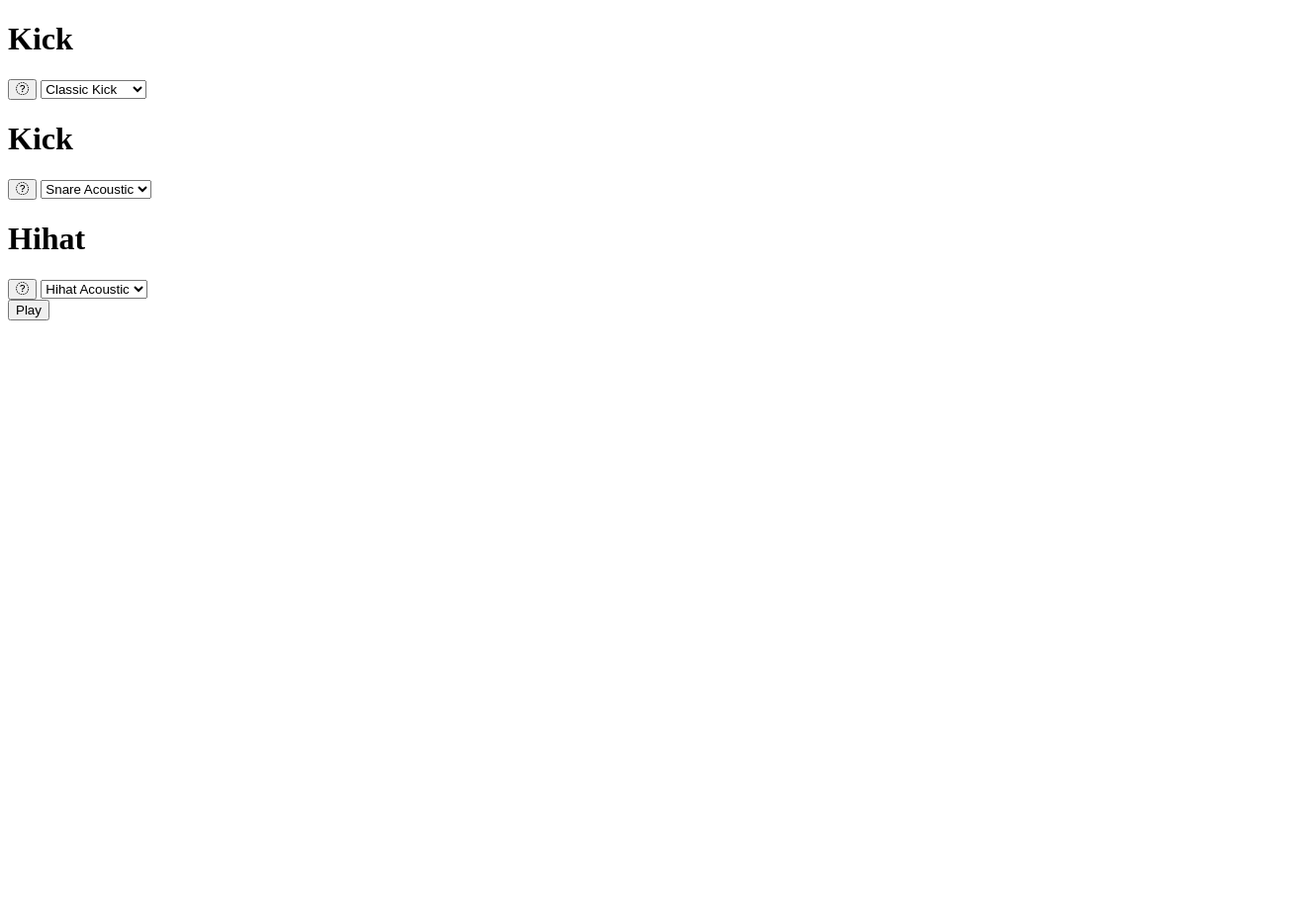
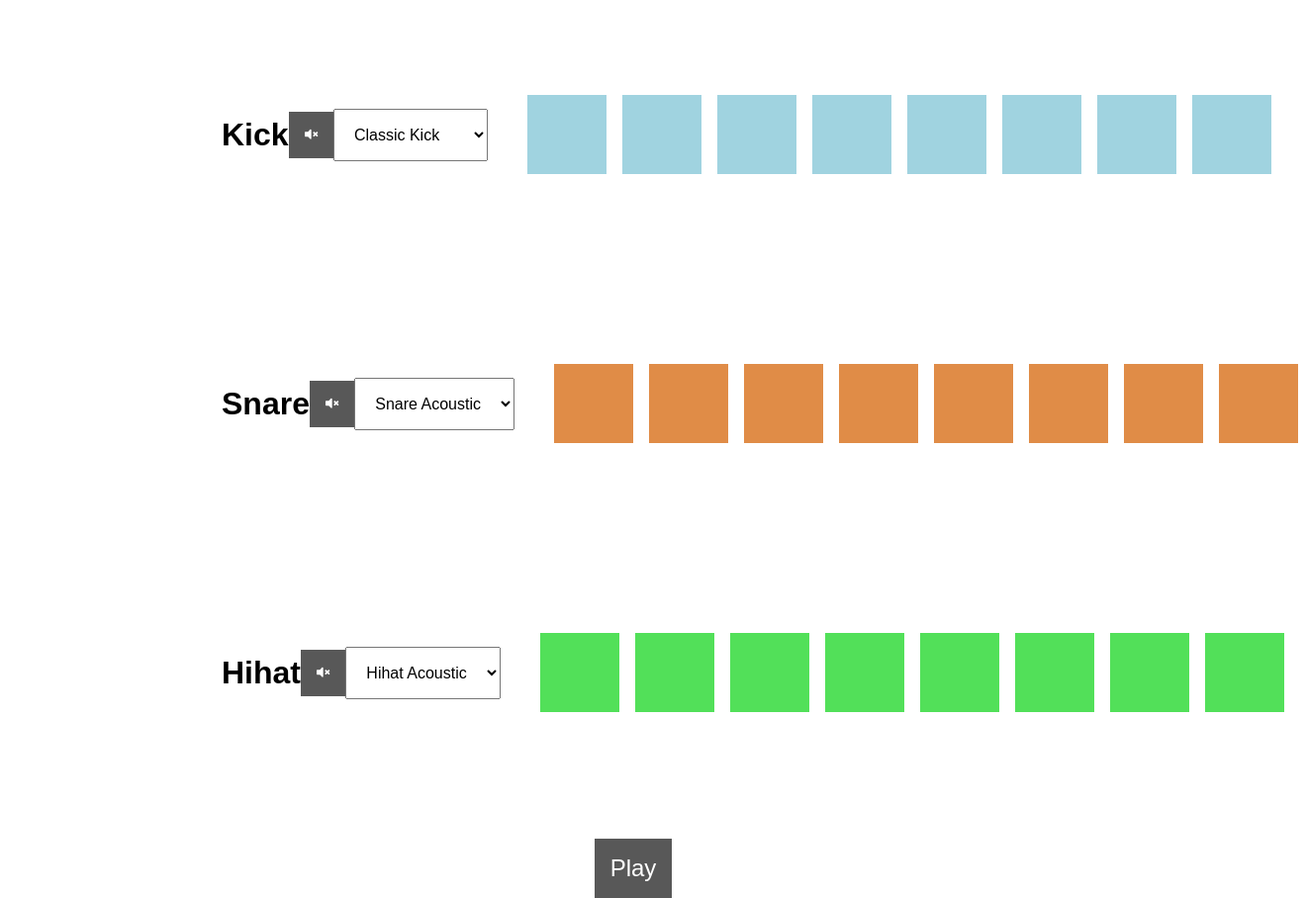
Before and after one commit to haikelfd/Beat-Maker, a plain HTML site: page index.html in a window 1280 px wide. Shown: the whole page at 99% size, 1320 px wide, since content can reach past the window. Before the commit the page ends 800 px from the top, so only its background shows below. Drawn offline with Linux system fonts and the light colour scheme.

Commit message:
CSS Setup

```diff
--- a/index.html
+++ b/index.html
@@ -11,8 +11,8 @@
       <div class="kick-track">
         <div class="controls">
           <h1>Kick</h1>
-          <button data-trck="0" class="mute kick-volume">
-            <i class="fas fa-volume-mte"></i>
+          <button data-track="0" class="mute kick-volume">
+            <i class="fas fa-volume-mute"></i>
           </button>
           <select name="kick-select" id="kick-select">
             <option value="./sound/kick-classic.wav">Classic Kick</option>
@@ -31,18 +31,16 @@
           <div class="pad kick-pad b7"></div>
         </div>
       </div>
-      <div class="Snare-track">
+      <div class="snare-track">
         <div class="controls">
-          <h1>Kick</h1>
-          <button data-trck="1" class="mute snare-volume">
-            <i class="fas fa-volume-mte"></i>
+          <h1>Snare</h1>
+          <button data-track="0" class="mute kick-volume">
+            <i class="fas fa-volume-mute"></i>
           </button>
           <select name="snare-select" id="snare-select">
-            <option value="./sound/snare-acoustic01.wav">
-              Snare Acoustic</option
-            >
-            <option value="./sound/snare-808.wav">Sanre 808</option>
-            <option value="./sound/snare-viny102.wav">Snare Vinyl</option>
+            <option value="./sound/snare-acoustic01.wav">Snare Acoustic</option>
+            <option value="./sound/snare-808.wav">Snare 808</option>
+            <option value="./sound/snare-vinyl02.wav">Snare Vinyl</option>
           </select>
         </div>
         <div class="snare">
@@ -59,8 +57,8 @@
       <div class="hihat-track">
         <div class="controls">
           <h1>Hihat</h1>
-          <button data-trck="1" class="mute hihat-volume">
-            <i class="fas fa-volume-mte"></i>
+          <button data-track="1" class="mute hihat-volume">
+            <i class="fas fa-volume-mute"></i>
           </button>
           <select name="hihat-select" id="hihat-select">
             <option value="./sound/hihat-acoustic01.wav">
@@ -80,8 +78,8 @@
           <div class="pad hihat-pad b7"></div>
         </div>
       </div>
+      <button class="play">Play</button>
     </div>
-    <button class="play">Play</button>
     <audio src="kick-sound" src="./sounds/kick-classic.wav"></audio>
     <audio src="snare-sound" src="./sounds/snare-acoustic01.wav"></audio>
     <audio src="hihat-sound" src="./sounds/hihat-acoustic01.wav"></audio>
--- a/style.css
+++ b/style.css
@@ -0,0 +1,92 @@
+* {
+  margin: 0;
+  padding: 0;
+  box-sizing: border-box;
+}
+body {
+  font-family: sans-serif;
+}
+i,
+svg {
+  pointer-events: none;
+}
+.kick-pad,
+.snare-pad,
+.hihat-pad {
+  width: 5rem;
+  height: 5rem;
+  margin: 1rem 0.5rem;
+  cursor: pointer;
+}
+.kick-pad {
+  background: rgb(160, 211, 224);
+}
+
+.snare-pad {
+  background: rgb(224, 140, 71);
+}
+.hihat-pad {
+  background: rgb(82, 224, 89);
+}
+.kick-pad.active {
+  background: rgb(59, 197, 231);
+}
+.snare-pad.active {
+  background: rgb(179, 89, 15);
+}
+.hihat-pad.active {
+  background: rgb(9, 175, 18);
+}
+.sequencer {
+  display: flex;
+  min-height: 100vh;
+  flex-direction: column;
+  align-items: center;
+  justify-content: center;
+}
+.hihat-track,
+.snare-track,
+.kick-track {
+  display: flex;
+  align-items: center;
+  width: 70%;
+  justify-content: space-between;
+  margin: 5rem;
+}
+.kick,
+.snare,
+.hihat {
+  display: flex;
+}
+.controls {
+  display: flex;
+  justify-content: space-between;
+  align-items: center;
+  flex: 1;
+  margin: 0rem 2rem;
+}
+.controls button {
+  padding: 1rem;
+  border: none;
+  background: rgb(88, 88, 88);
+  color: white;
+  cursor: pointer;
+  transition: all 0.5s ease;
+}
+.pad {
+  transition: all 0.5s ease;
+}
+.play {
+  padding: 1rem;
+  font-size: 1.5rem;
+  background: rgb(88, 88, 88);
+  color: white;
+  border: none;
+  cursor: pointer;
+  margin-top: 2rem;
+}
+
+select {
+  padding: 1rem;
+  font-size: 1rem;
+}
```
